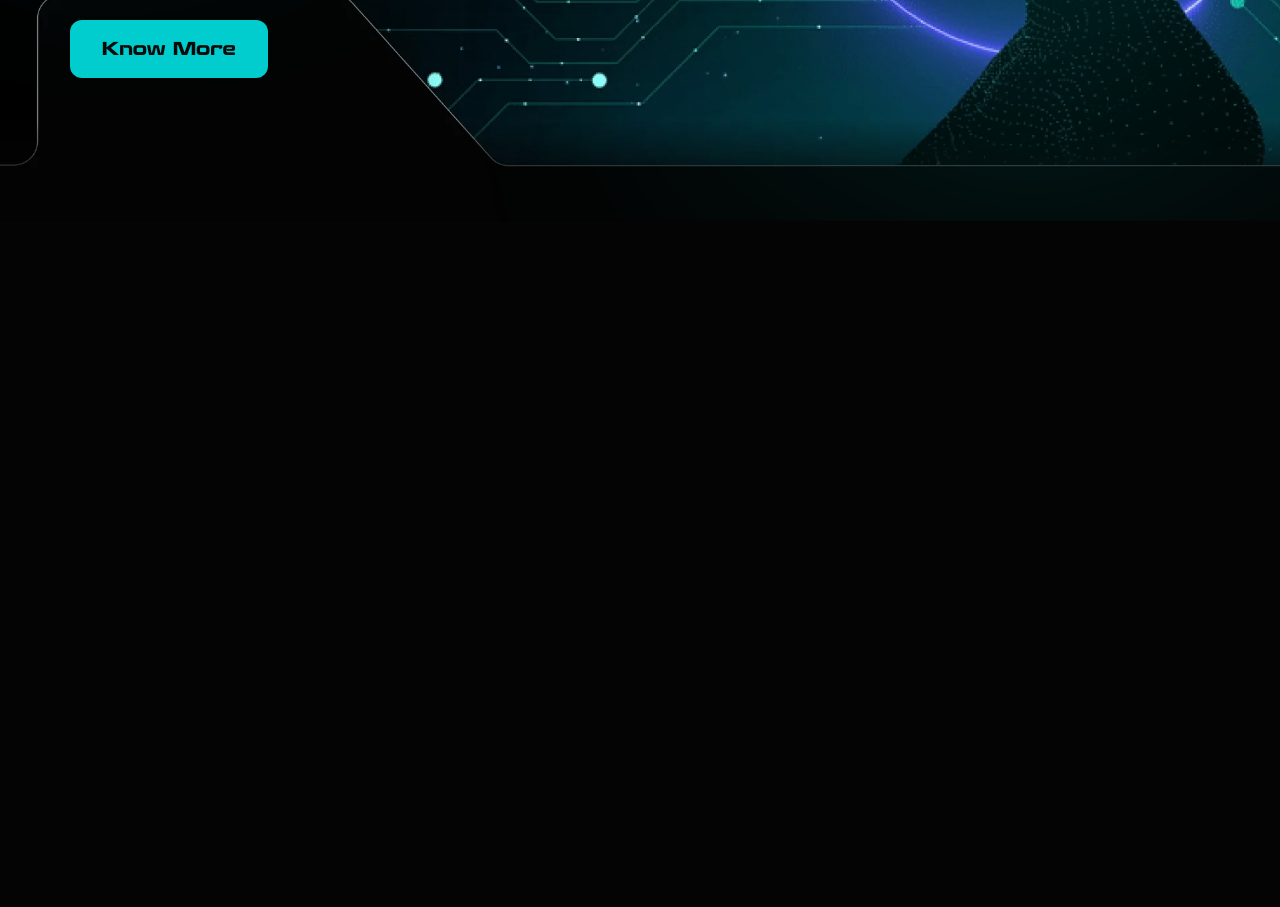
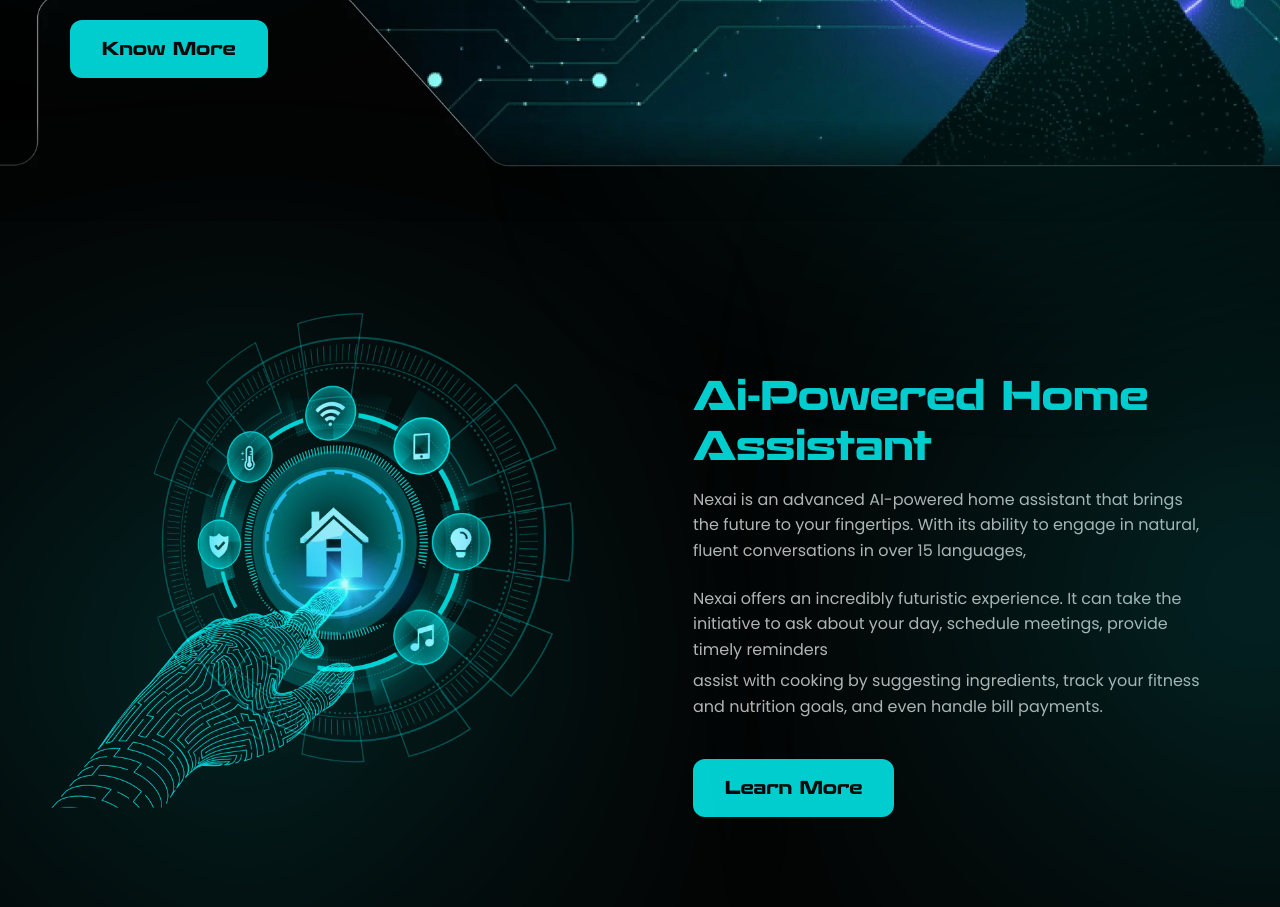
Before and after one commit to Shubham-391/bootstrap_nexai, a plain HTML site: page index.html in a window 1280 px wide. Shown: the part 589-1496 px from the top of the page. Before the commit the page ends 810 px from the top, so only its background shows below. Drawn offline with nearby package versions, Linux system fonts and the light colour scheme.

Commit message:
section1

```diff
--- a/assets/css/styles.css
+++ b/assets/css/styles.css
@@ -6,7 +6,7 @@
   --fs-sm2: 18px;
   --fs-md: 20px;
   --fs-md2: 24px;
-  --fs-lg: 40px;
+  --fs-lg: 25px; /*40px*/
   --fs-xl: 35px; /*60px*/
 
   /* color */
@@ -79,9 +79,6 @@
 .l-h-38 {
   line-height: 38.4px;
 }
-.l-h-50 {
-  line-height: 50.4px;
-}
 .l-h-52 {
   line-height: 52px;
 }
@@ -120,6 +117,9 @@
 .custom-container2 {
   max-width: 1164px !important;
 }
+.custom-container3 {
+  max-width: 1246px !important;
+}
 /* gap */
 .gap-20 {
   gap: 20px;
@@ -147,7 +147,7 @@
   border-radius: 12px;
 }
 .custom-button:hover {
-  box-shadow: inset 200px 0 0 0 white;
+  box-shadow: inset 202px 0 0 0 white;
   flex-shrink: 0;
 }
 
@@ -247,6 +247,38 @@
   top: 15%;
   filter: blur(150px);
 }
+
+/* section1 */
+.section1 {
+  margin: 48px 0 48px 0;
+}
+.min-h-585 {
+  min-height: 585px;
+}
+.max-w-612 {
+  max-width: 612px;
+}
+.ellipse3 {
+  filter: blur(220px);
+  width: 231px;
+  height: 231px;
+  bottom: 9%;
+  left: 33%;
+}
+.max-w-517 {
+  max-width: 517px;
+}
+.my-6 {
+  margin: 6px 0;
+}
+.ellipse4 {
+  width: 114px;
+  height: 122px;
+  top: 63%;
+  right: -7%;
+  filter: blur(110px);
+}
+
 /* media queries */
 @media (min-width: 640px) {
   :root {
@@ -259,6 +291,9 @@
     --fs-xl: 60px;
   }
   /* line height */
+  .l-h-50 {
+    line-height: 50.4px;
+  }
   .l-h-75 {
     line-height: 75.6px;
   }
@@ -299,6 +334,24 @@
     width: 262px;
     height: 262px;
   }
+
+  /* section1 */
+  .section1 {
+    margin: 80px 0 120px 0;
+  }
+  .h-507 {
+    height: 507px;
+  }
+  .ellipse3 {
+    filter: blur(180px);
+    bottom: 20%;
+    left: 16%;
+  }
+  .ellipse4 {
+    width: 228px;
+    height: 245px;
+    filter: blur(180px);
+  }
 }
 @media (min-width: 768px) {
 }
@@ -315,6 +368,13 @@
   .heroSection {
     margin-top: 104px;
   }
+  /* section1 */
+  .pe-41 {
+    padding-right: 41px;
+  }
+  .ellipse4 {
+    top: 29%;
+  }
 }
 @media (min-width: 1441px) {
   /* header */
--- a/index.html
+++ b/index.html
@@ -29,6 +29,7 @@
     />
   </head>
   <body class="bg-color4">
+    <div class="overflow-hidden">
       <!-- header -->
       <div class="headerbg d-flex flex-column position-relative">
         <!-- small screen navpage -->
@@ -159,12 +160,64 @@
               Etiam viverra nec libero a. A id id tempus molestie sed. Fringilla
               odio.
             </p>
-          <button class="custom-button transition-500 ff-recharge fw-bold fs-sm2 l-h-21 color2">Know More</button>
+            <button
+              class="custom-button transition-500 ff-recharge fw-bold fs-sm2 l-h-21 color2"
+            >
+              Know More
+            </button>
           </div>
         </div>
         <!-- header ellipse -->
         <div class="position-absolute ellipse1 bg-color1 rounded-circle"></div>
         <div class="position-absolute ellipse2 bg-color1 rounded-circle"></div>
+      </div>
+      <!-- section1 -->
+      <div class="w-100 position-relative section1">
+        <div
+          class="custom-container3 container min-h-585 d-flex flex-wrap row-gap-4"
+        >
+          <div
+            class="col-12 col-xl-6 position-relative d-flex justify-content-center justify-content-xl-start"
+          >
+            <div class="max-w-612 h-507">
+              <img
+                src="/assets/images/hand.webp"
+                alt="hand"
+                class="w-100 object-fit-cover"
+              />
+            </div>
+            <div
+              class="position-absolute rounded-circle bg-color1 ellipse3"
+            ></div>
+          </div>
+          <div
+            class="col-12 col-xl-6 d-flex justify-content-center justify-content-xl-end align-items-center position-relative pe-41"
+          >
+            <div
+              class="max-w-517 w-100 d-flex flex-column align-items-center align-items-xl-start"
+            >
+              <h2
+                class="ff-recharge fw-bold fs-lg l-h-50 color1 mb-3 text-center text-xl-start"
+              >
+                Ai-Powered Home Assistant
+              </h2>
+              <p class="ff-poppins fw-normal fs-sm1 l-h-25 color4 text-center text-xl-start">
+                Nexai is an advanced AI-powered home assistant that brings the
+                future to your fingertips. With its ability to engage in
+                natural, fluent conversations in over 15 languages,
+              </p>
+              <p class="ff-poppins fw-normal fs-sm1 l-h-25 color4 my-6 text-center text-xl-start">Nexai offers an incredibly futuristic experience. It can take
+                the initiative to ask about your day, schedule meetings, provide
+                timely reminders</p>
+                <p class="ff-poppins fw-normal fs-sm1 l-h-25 color4 text-center text-xl-start mb-4">assist with cooking by suggesting ingredients, track your
+                fitness and nutrition goals, and even handle bill payments.</p>
+                <button class="mt-3 custom-button transition-500 ff-recharge fw-bold fs-sm2 l-h-21 color2">Learn More</button>
+            </div>
+          </div>
+        </div>
+        <!-- ellipse -->
+        <div class="position-absolute rounded-circle bg-color1 ellipse4"></div>
+      </div>
     </div>
 
     <!-- slick slider -->
```
Lines whose indentation alone changed are shown as unchanged.
